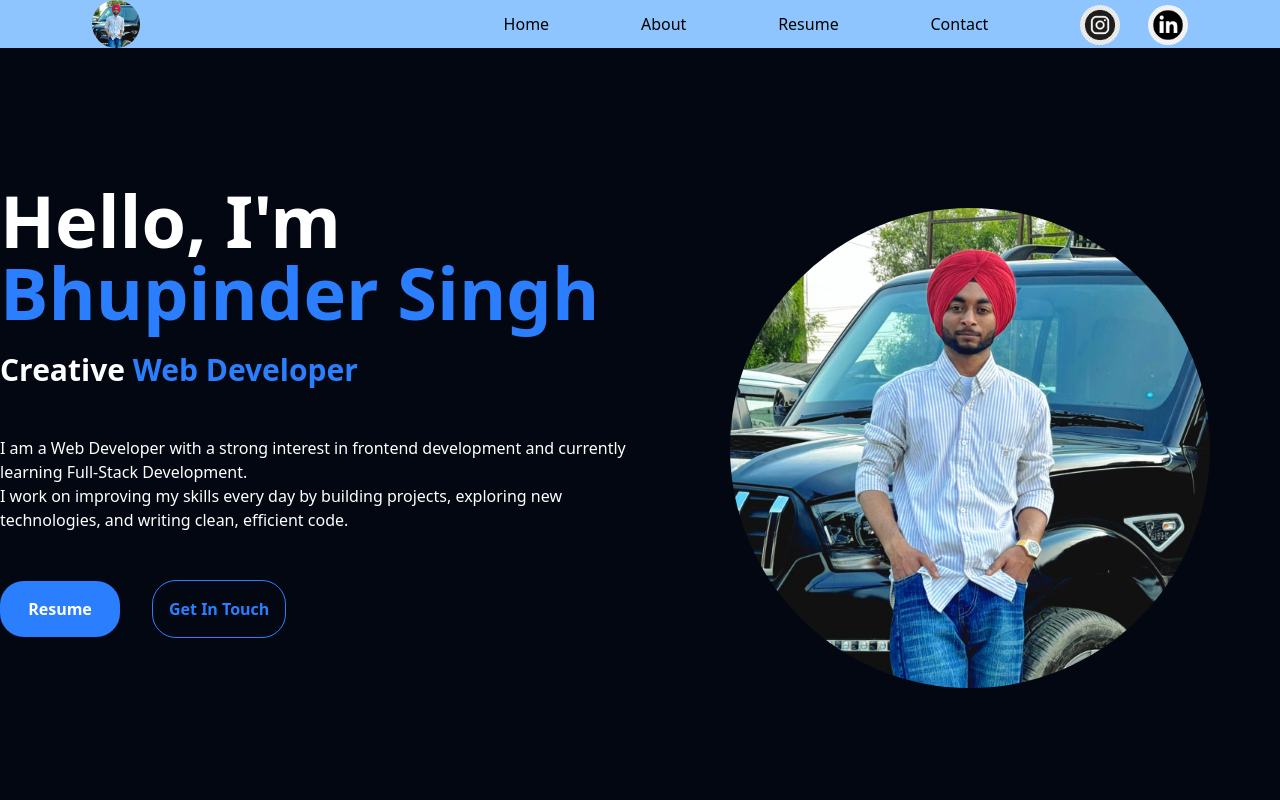
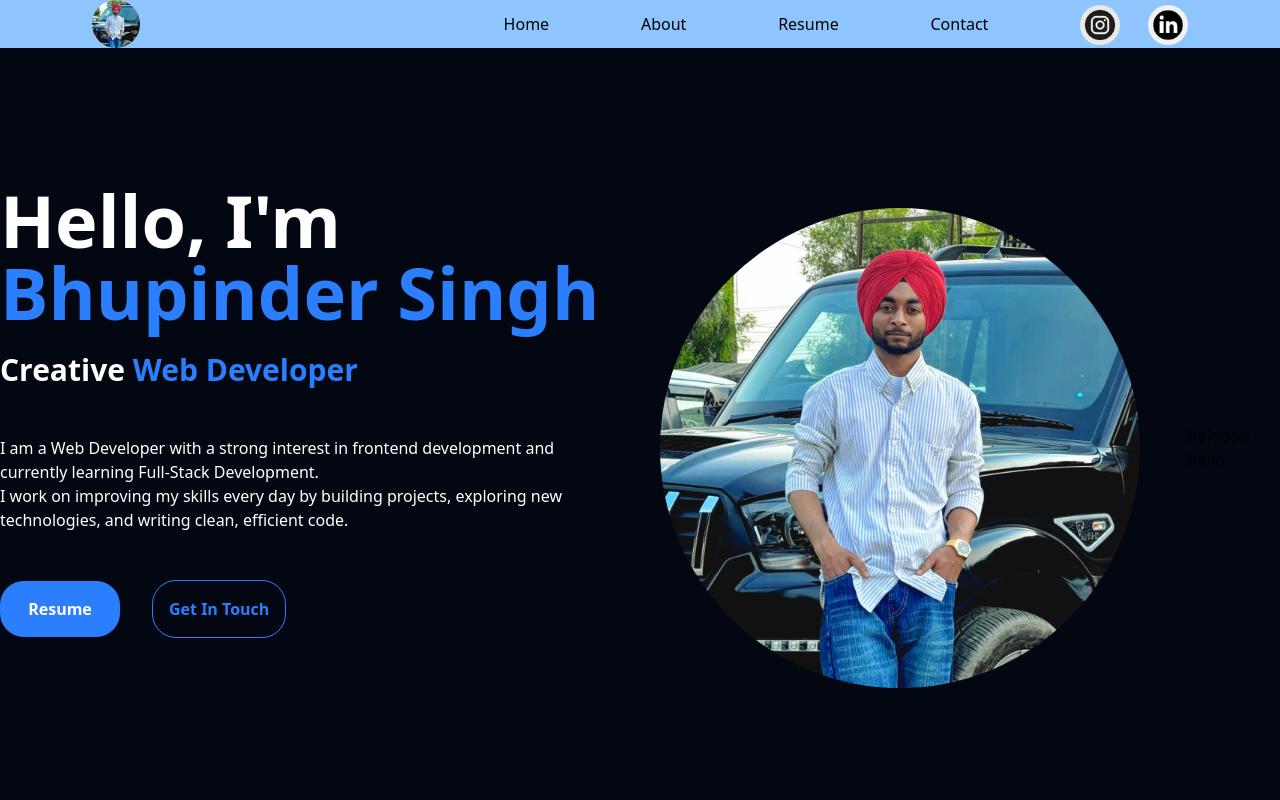
Before and after one commit to bhupinderdhiman312-creator/Portfolio, a React (Vite) app: page / in a window 1280 px wide. Shown: the top 800 px of the page. Built offline with nearby package versions, Linux system fonts and the light colour scheme.

Commit message:
updated new div

```diff
--- a/src/components/Home.jsx
+++ b/src/components/Home.jsx
@@ -34,6 +34,10 @@ function Home() {
        className='h-130 w-160 flex items-center justify-center'>
          <img src={Myimg} alt="" className='h-120 w-120 rounded-full'/>
       </motion.div>
+
+   <div>
+      heloooo hello
+   </div>
     </div>
   )
 }
```
